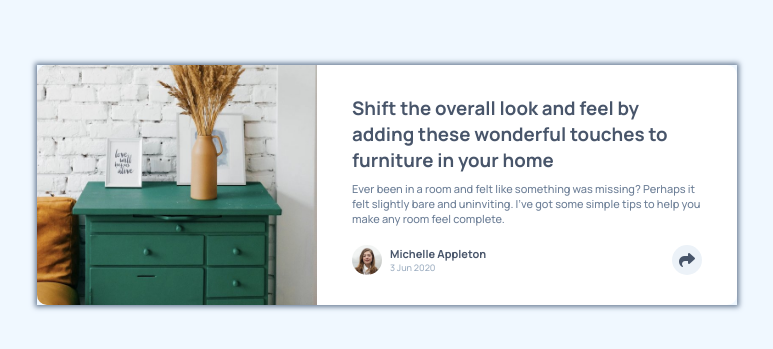
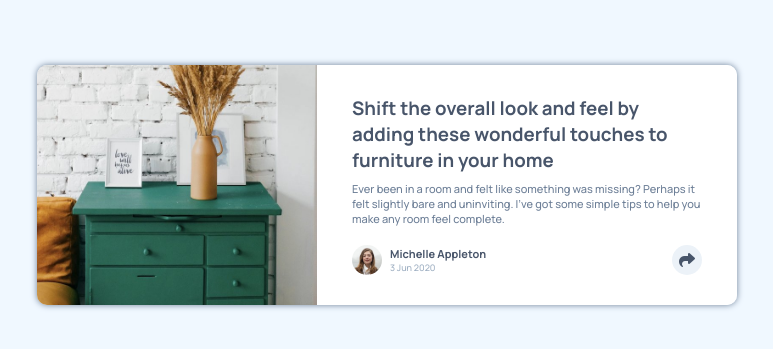
Before and after one commit to taufiqGit/article-preview-component, a plain HTML site: page index.html in a window 1280 px wide. Shown: the part 215-564 px from the top of the page, without its empty margins (253-1026 px from the left). Drawn offline with Linux system fonts and the light colour scheme.

Commit message:
add box shadow

```diff
--- a/style.css
+++ b/style.css
@@ -18,7 +18,8 @@ body{
     width: auto;
     height: 240px;
     display: flex;
-    box-shadow: 0 0 5px 2px hsl(214, 17%, 51%);
+    border-radius: 10px;
+    box-shadow: 0 0 6px hsl(214, 17%, 51%);
 }
 .hero {
     width: 280px;
```
